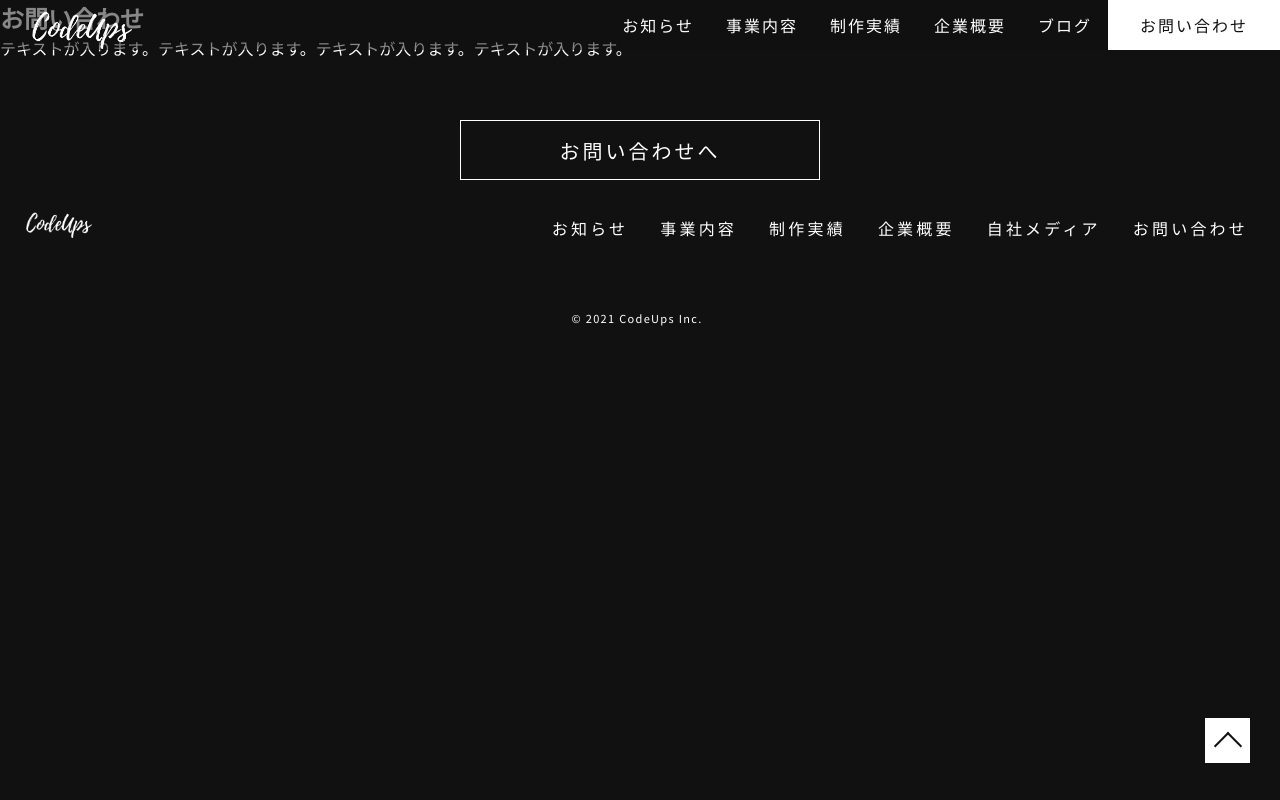
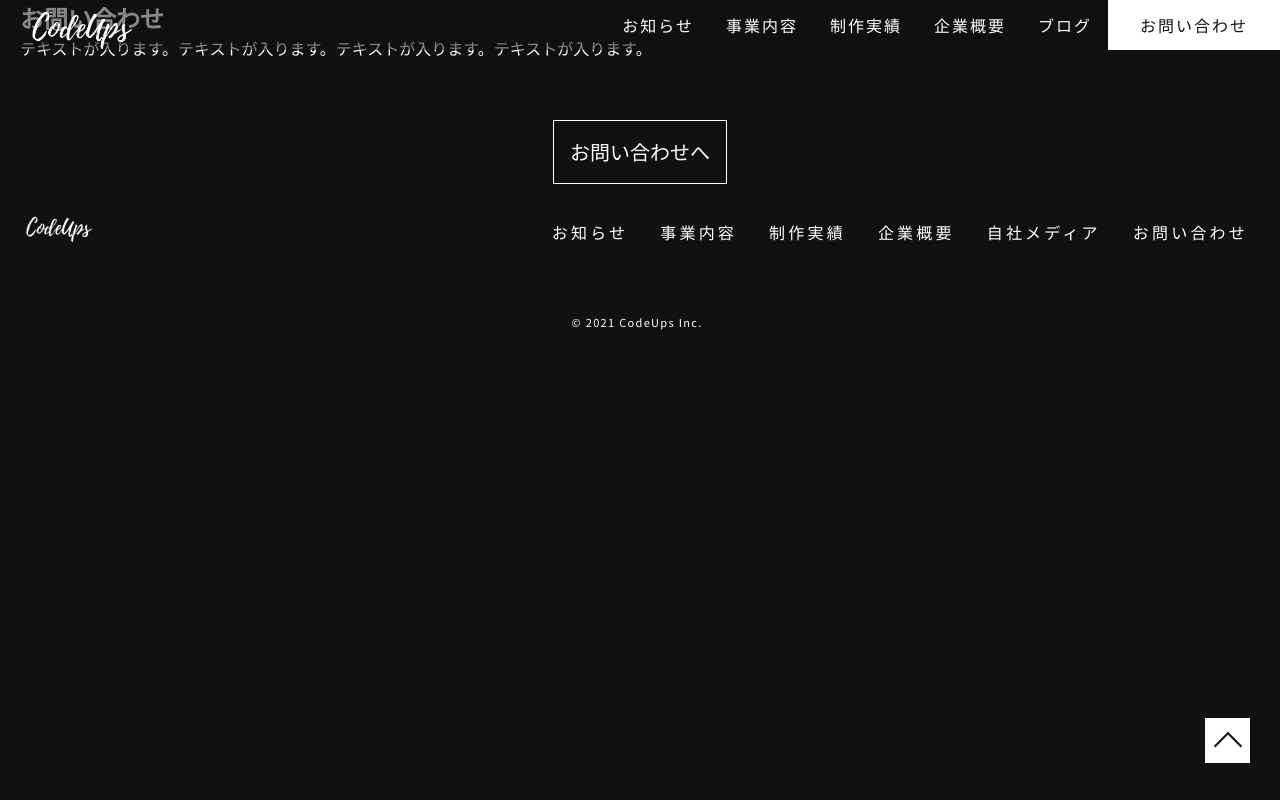
Before and after one commit to shy-sys/codeup, a website: page index.html in a window 1280 px wide. Drawn offline with nearby package versions, Linux system fonts and the light colour scheme.

Commit message:
no message

```diff
--- a/index.html
+++ b/index.html
@@ -104,7 +104,7 @@
           テキストが入ります。テキストが入ります。テキストが入ります。テキストが入ります。
         </div>
         <div class="c-contact__button">
-          <a href="#" class="c-button">お問い合わせへ</a>
+          <a href="#" class="c-button__text">お問い合わせへ</a>
         </div>
       </div>
     </section>
--- a/src/sass/object/componet/_c-button.scss
+++ b/src/sass/object/componet/_c-button.scss
@@ -50,32 +50,37 @@
 
 
 // お問い合わせボタン(共通)
-.c-button {
+.c-button__text {
     position: relative;
-    display: block;
-    width: 100%;
-    max-width: rem(360);
-    height: rem(60);
-    overflow: hidden;
+    display: inline-block;
+    padding: 16px;
+    font-size: rem(20);
+    text-decoration: none;
     color: $white;
-    text-decoration: none;
-    border: solid 1px $white;
-    background-color: transparent;
+    border: 1px solid $white;
+    transition: color .3s ease;
+
+    &:hover {
+        color: $white;
+
+        &::before {
+            transform: scaleX(1);
+            transform-origin: left;
+        }
+    }
 
     &::before {
         position: absolute;
         top: 0;
-        right: 0;
         left: 0;
-        bottom: 0;
-        z-index: -1;
-        background-color: $white;
-        box-sizing: border-box;
         content: "";
-        transform: translateX(-100%);
-        transition: transform .5s ease-in-out;
-    }
-    &hover::before {
-        transform: translateX(0);
+        display: block;
+        width: 100%;
+        height: 100%;
+        background: $black;
+        transform: scaleX(0);
+        transform-origin: right;
+        transition: all .3s ease;
+        transition-property: transform;
     }
 }
--- a/src/sass/object/project/_p-contact.scss
+++ b/src/sass/object/project/_p-contact.scss
@@ -1,8 +1,16 @@
 @use "global" as *;
 
+.p-contact {
 
+}
 
-
+.p-contact__inner {
+    width: 100%;
+    padding-right: rem(20);
+    padding-left: rem(20);
+    margin-right: auto;
+    margin-left: auto;
+}
 
 
 
@@ -17,16 +25,3 @@
         margin-top: rem(60);
     }
 }
-
-.c-contact__button a {
-    display: block;
-    position: relative;
-    margin: 0 auto;
-    padding: rem(10) 0 rem(11);
-    font-size: rem(20);
-    letter-spacing: 0.15em;
-
-    @include mq("md") {
-        padding: rem(15) rem(98) rem(16);
-    }
-}
```
Also changed, not shown: css/styles.css, 1 other file.
